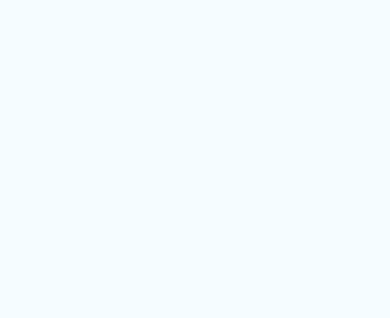
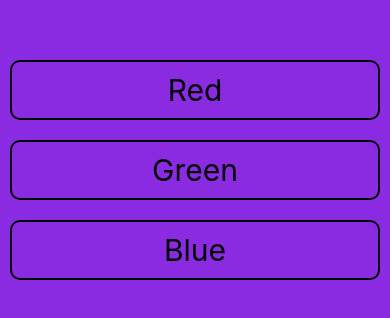
Before and after one commit to eawells/ColorList, a React Native app: screen / in a window 390 px wide. Shown: the part 252-570 px from the top of the page. Built offline with nearby package versions, Linux system fonts and the light colour scheme.

Commit message:
Added fake buttons

```diff
--- a/App.js
+++ b/App.js
@@ -7,11 +7,21 @@ import {
 } from 'react-native';
 
 export default class App extends React.Component {
+  constructor() {
+    super()
+    this.state = {
+      backgroundColor: 'blueviolet'
+    }
+  }
   render() {
+    const { backgroundColor } = this.state
     return (
-      <View style={styles.container}>
+      <View style={[styles.container,{backgroundColor}]}>
+        <Text style={styles.button}>Red</Text>
+        <Text style={styles.button}>Green</Text>
+        <Text style={styles.button}>Blue</Text>
       </View>
-    );
+    )
   }
 }
 
@@ -21,5 +31,15 @@ const styles = StyleSheet.create({
     justifyContent: 'center',
     alignItems: 'center',
     backgroundColor: '#F5FCFF',
+  },
+  button: {
+    fontSize: 30,
+    margin: 10,
+    padding: 10,
+    borderWidth: 2,
+    borderRadius: 10,
+    alignSelf: 'stretch',
+    textAlign: 'center'
+
   }
-});
+})
```
